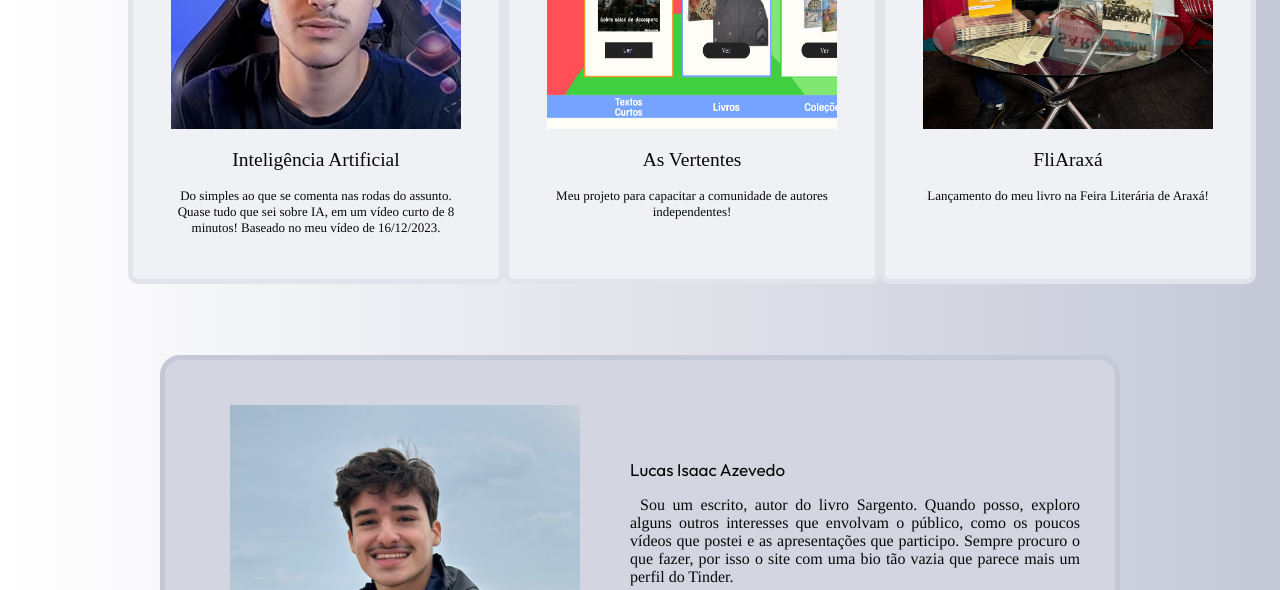
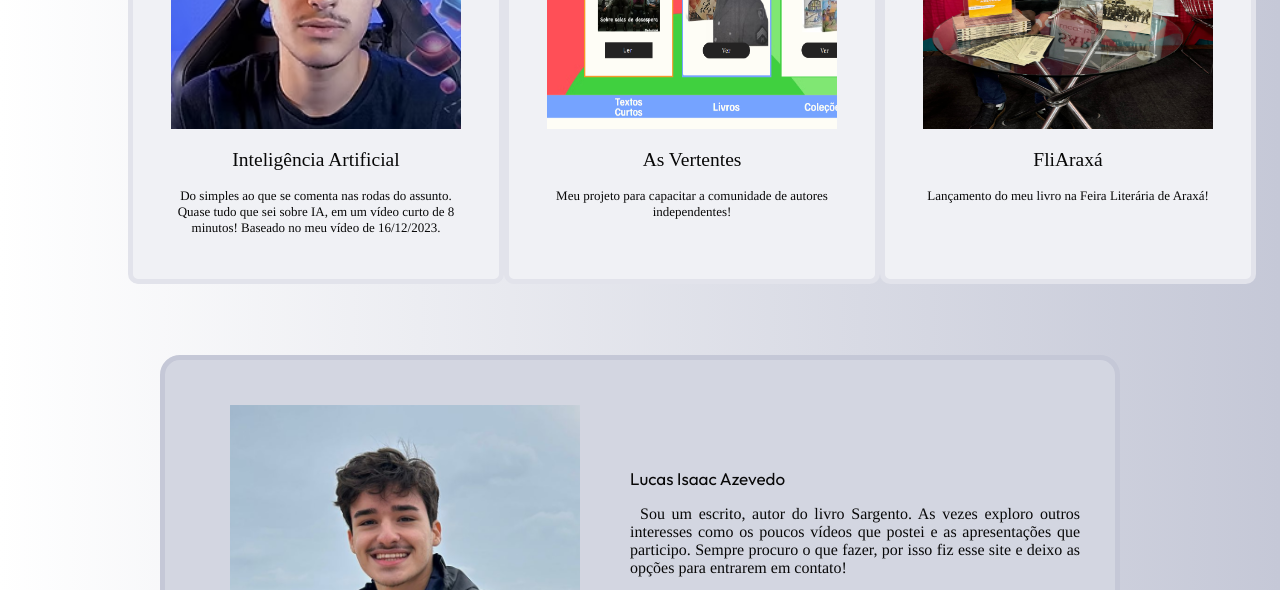
Before and after one commit to CrushableCone9/meu-site, a plain HTML site: page index.html in a window 1280 px wide. Shown: the part 1420-2010 px from the top of the page. Drawn offline with Linux system fonts and the light colour scheme; a web font is replaced by a local one.

Commit message:
Update index.html
Uma bio menos ridícula

```diff
--- a/index.html
+++ b/index.html
@@ -89,7 +89,7 @@
     </div>
     <div class="footer-text">
       <h2>Lucas Isaac Azevedo</h2>
-      <p>Sou um escrito, autor do livro Sargento. Quando posso, exploro alguns outros interesses que envolvam o público, como os poucos vídeos que postei e as apresentações que participo. Sempre procuro o que fazer, por isso o site com uma bio tão vazia que parece mais um perfil do Tinder.</p>
+      <p>Sou um escrito, autor do livro Sargento. As vezes exploro outros interesses como os poucos vídeos que postei e as apresentações que participo. Sempre procuro o que fazer, por isso fiz esse site e deixo as opções para entrarem em contato!</p>
       <div class="footer-icons-container"><ul class="footer-icons">
         <li><a href="https://www.instagram.com/lucasisaacazevedo/"><i class="fa-brands fa-instagram"></i></a></li>
         <li><a href="https://www.youtube.com/@lucasisaacazevedo"><i class="fa-brands fa-youtube"></i></a></li>
```
